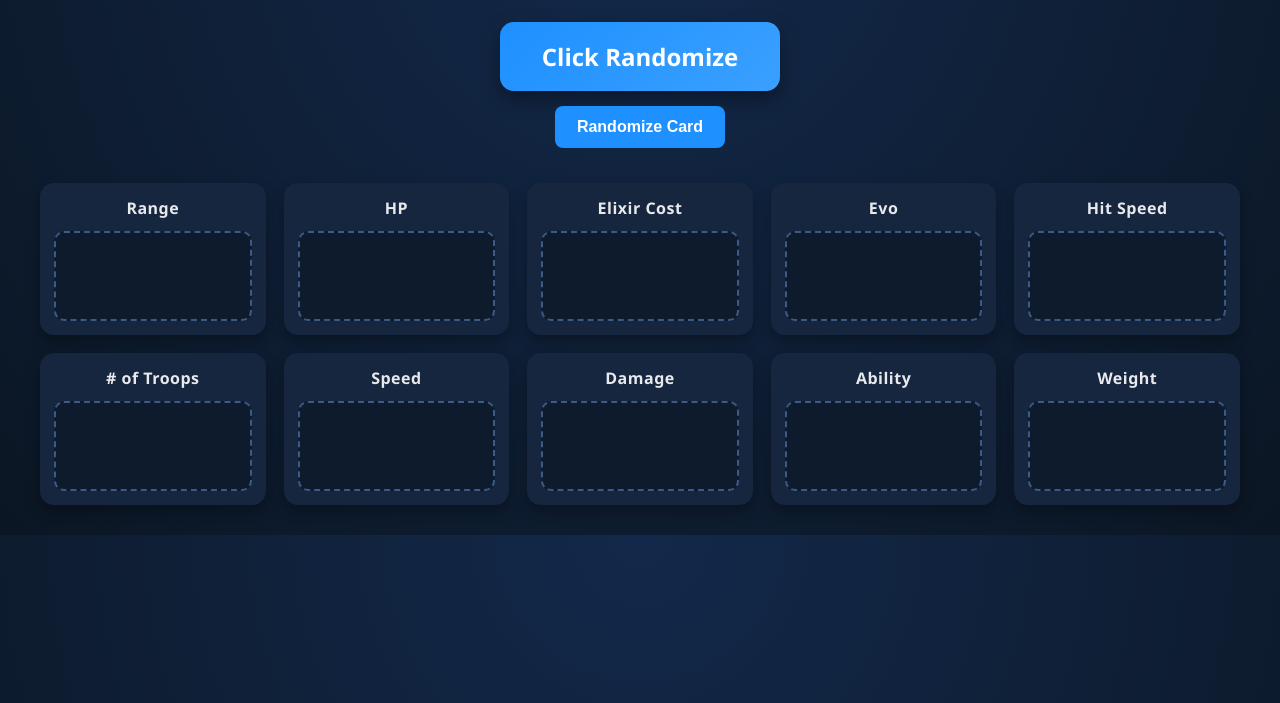
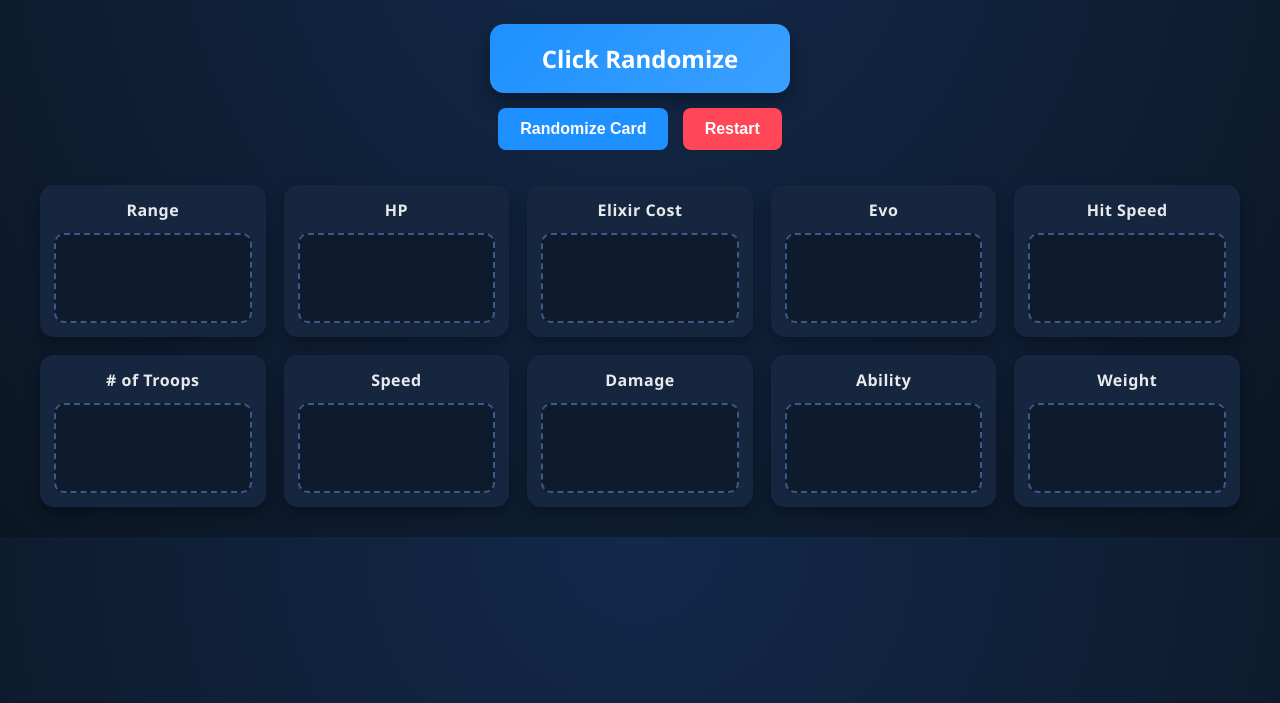
Before and after one commit to Mason09VR/Card-Creator, a plain HTML site: page index.html in a window 1280 px wide. Shown: the part 97-800 px from the top of the page. Drawn offline with Linux system fonts and the light colour scheme.

Commit message:
Refactor CSS and HTML structure for clarity

```diff
--- a/index.html
+++ b/index.html
@@ -13,9 +13,7 @@
     --used: #1f4d32;
 }
 
-* {
-    box-sizing: border-box;
-}
+* { box-sizing: border-box; }
 
 body {
     margin: 0;
@@ -27,25 +25,28 @@ body {
 }
 
 h1 {
-    margin-bottom: 10px;
+    margin-bottom: 12px;
     letter-spacing: 1px;
 }
 
 #randomBox {
     background: linear-gradient(135deg, #1e90ff, #3aa0ff);
     border-radius: 14px;
-    padding: 18px 28px;
+    padding: 18px 30px;
     display: inline-block;
-    min-width: 280px;
+    min-width: 300px;
     font-size: 24px;
     font-weight: bold;
     margin: 15px 0;
     box-shadow: 0 8px 20px rgba(0,0,0,.35);
 }
 
+.controls {
+    margin-bottom: 10px;
+}
+
 button {
     padding: 12px 22px;
-    background: var(--accent);
     border: none;
     border-radius: 8px;
     color: white;
@@ -55,10 +56,16 @@ button {
     transition: transform .1s, background .2s;
 }
 
-button:hover {
-    background: #1876cc;
-    transform: scale(1.05);
+button:hover { transform: scale(1.05); }
+
+.random { background: var(--accent); }
+.random:hover { background: #1876cc; }
+
+.restart {
+    background: #ff4757;
+    margin-left: 10px;
 }
+.restart:hover { background: #e84150; }
 
 .grid {
     display: grid;
@@ -96,9 +103,7 @@ button:hover {
     transition: all .2s;
 }
 
-.slot:hover {
-    border-color: var(--accent);
-}
+.slot:hover { border-color: var(--accent); }
 
 .slot.used {
     border: 2px solid #4caf50;
@@ -113,8 +118,12 @@ button:hover {
 
 <h1>Clash Royale Card Categorizer</h1>
 
-<div id="randomBox">Click Randomize</div><br>
-<button onclick="randomizeCard()">Randomize Card</button>
+<div id="randomBox">Click Randomize</div>
+
+<div class="controls">
+    <button class="random" onclick="randomizeCard()">Randomize Card</button>
+    <button class="restart" onclick="restartGame()">Restart</button>
+</div>
 
 <div class="grid">
     <div class="category"><h3>Range</h3><div class="slot" onclick="placeCard(this)"></div></div>
@@ -160,9 +169,9 @@ let available = [...cards];
 let current = null;
 
 function randomizeCard() {
+    if (current !== null) return;
     if (available.length === 0) {
         randomBox.innerText = "No cards left!";
-        current = null;
         return;
     }
     current = available[Math.floor(Math.random() * available.length)];
@@ -171,13 +180,22 @@ function randomizeCard() {
 
 function placeCard(slot) {
     if (!current || slot.classList.contains("used")) return;
-
     slot.innerText = current;
     slot.classList.add("used");
     available = available.filter(c => c !== current);
     current = null;
     randomBox.innerText = "Click Randomize";
 }
+
+function restartGame() {
+    available = [...cards];
+    current = null;
+    randomBox.innerText = "Click Randomize";
+    document.querySelectorAll(".slot").forEach(slot => {
+        slot.innerText = "";
+        slot.classList.remove("used");
+    });
+}
 </script>
 
 </body>
```
